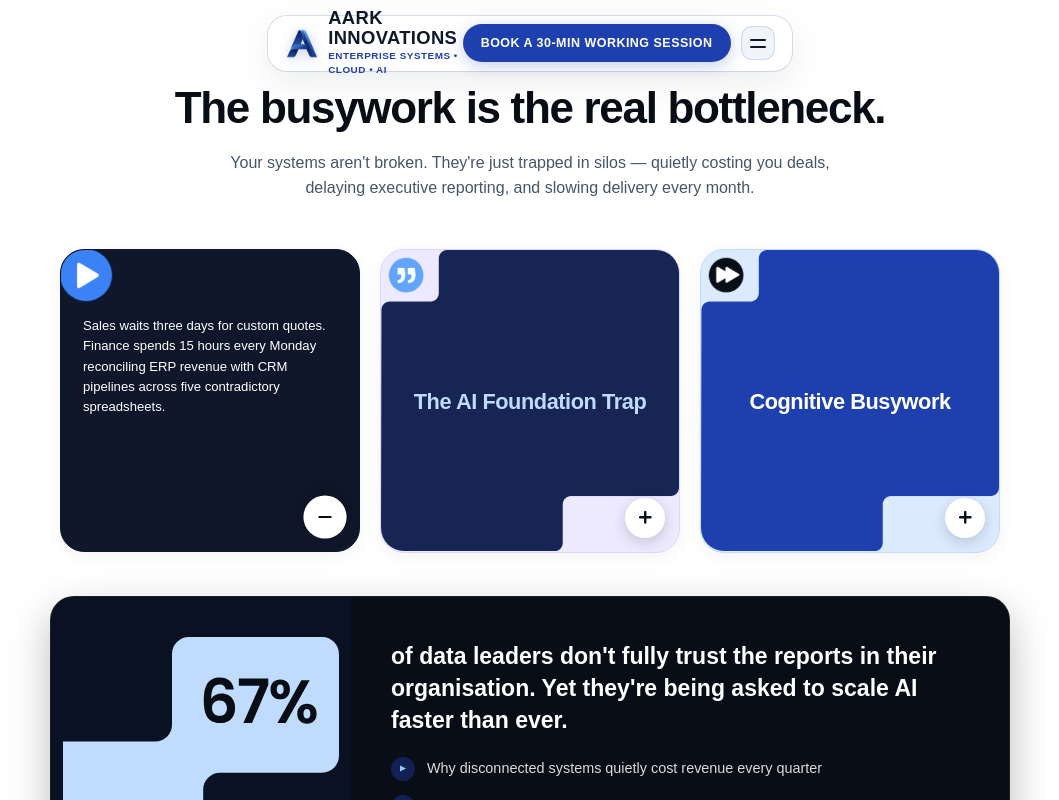
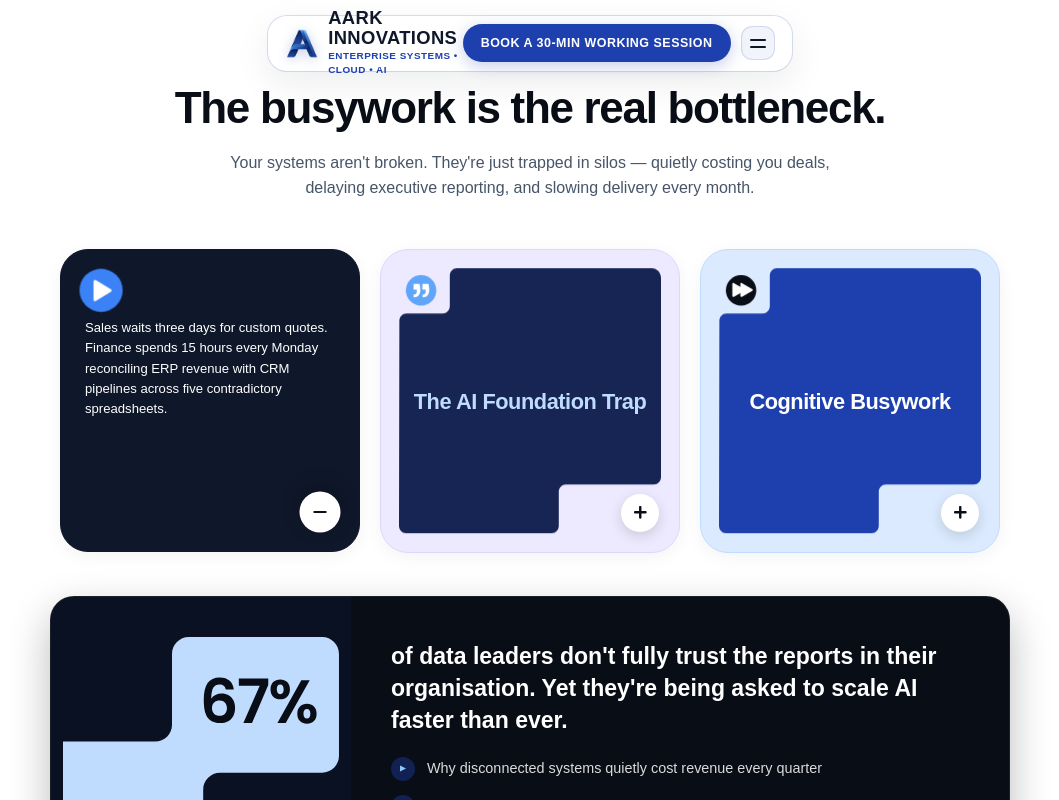
Before and after one commit to PravinG0/Aark-Innovations, a plain HTML site: page index.html in a window 1280 px wide. Both pictures are taken after a click on the button 320 px from the left and 3974 px from the top of the page. Shown: the part 3556-4356 px from the top of the page, without its empty margins (110-1169 px from the left). Drawn offline with Linux system fonts and the light colour scheme.

Commit message:
Refine Section 06: add 18px tray spacing around dark silhouette and apply smooth 0.75s cinematic hover animation

```diff
--- a/styles.css
+++ b/styles.css
@@ -2736,22 +2736,24 @@ button {
   margin-bottom: 44px;
 }
 
-/* Compact Zoom Card Component */
+/* Compact Zoom Card Component - Outer Rounded Squircle Tray */
 .fwrd-zoom-card {
   position: relative;
   width: 100%;
   max-width: 300px;
   aspect-ratio: 267 / 270;
-  border-radius: 24px;
+  border-radius: 28px;
   overflow: hidden;
   cursor: pointer;
-  padding: 20px;
   display: flex;
   align-items: center;
   justify-content: center;
   box-shadow: 0 4px 18px rgba(9, 13, 22, 0.05);
   transform: translateZ(0);
-  transition: transform 0.35s cubic-bezier(0.16, 1, 0.3, 1), box-shadow 0.35s cubic-bezier(0.16, 1, 0.3, 1), background-color 0.4s ease, border-color 0.4s ease;
+  transition: transform 0.4s cubic-bezier(0.16, 1, 0.3, 1),
+              box-shadow 0.4s cubic-bezier(0.16, 1, 0.3, 1),
+              background-color 0.75s cubic-bezier(0.25, 1, 0.3, 1),
+              border-color 0.75s cubic-bezier(0.25, 1, 0.3, 1);
   user-select: none;
 }
 
@@ -2778,8 +2780,7 @@ button {
 
 /* ==========================================================================
    FULL BOX COVERAGE ON HOVER & ACTIVE
-   Outer container background-color transitions smoothly to match the dark silhouette,
-   guaranteeing 100% solid seamless coverage with zero light margins bleeding through!
+   Outer container background-color transitions smoothly over 0.75s to match the silhouette
    ========================================================================== */
 .fwrd-zoom-card--purple:hover,
 .fwrd-zoom-card--purple.is-active {
@@ -2799,12 +2800,17 @@ button {
   border-color: #1e40af !important;
 }
 
-/* Background Notched Silhouette SVG */
+/* ==========================================================================
+   1. SPACING AROUND DARK BACKGROUND (FRAMED TRAY EFFECT)
+   The dark silhouette art is inset by 18px from all sides, creating an even,
+   generous light-colored squircle tray border all around it (1:1 with reference).
+   On hover, the path scales by 4.5, smoothly expanding to completely fill the box.
+   ========================================================================== */
 .fwrd-zoom-card__art {
   position: absolute;
-  inset: 0;
-  width: 100%;
-  height: 100%;
+  inset: 18px;
+  width: calc(100% - 36px);
+  height: calc(100% - 36px);
   z-index: 1;
   pointer-events: none;
 }
@@ -2816,38 +2822,36 @@ button {
   overflow: visible;
 }
 
-/* Silhouette Vector & Icon Transitions (Ataccama Physics) */
+/* ==========================================================================
+   2. SMOOTH, CINEMATIC HOVER ANIMATION (0.75s LUXURY EASING)
+   Slowing down transitions from abrupt 0.3s/0.5s to 0.75s cubic-bezier(0.25, 1, 0.3, 1)
+   ========================================================================== */
 .fwrd-zoom-card .fwrd-background path {
-  transition: transform 0.5s cubic-bezier(0.68, -0.55, 0.27, 1.4);
+  transition: transform 0.75s cubic-bezier(0.25, 1, 0.3, 1);
   transform-box: view-box;
   transform-origin: 133.5px 135px;
   will-change: transform;
 }
 
 .fwrd-zoom-card .fwrd-icon {
-  transition: transform 0.5s cubic-bezier(0.68, -0.55, 0.27, 1.4);
+  transition: transform 0.75s cubic-bezier(0.25, 1, 0.3, 1);
   transform-box: view-box;
   transform-origin: 22.5px 22.5px;
   will-change: transform;
 }
 
-/* ==========================================================================
-   HOVER & ACTIVE MICRO-INTERACTIONS
-   - Silhouette scales up by 3.5, completely covering the box
-   - Play/Badge icon in top-left scales up by 1.5, popping cleanly on dark
-   - Title fades out, description fades in with perfect margins
-   ========================================================================== */
+/* On Hover / Active: Silhouette expands smoothly to fill card, icon scales up gracefully */
 .fwrd-zoom-card:hover .fwrd-background path,
 .fwrd-zoom-card.is-active .fwrd-background path {
-  transform: scale(3.5);
+  transform: scale(4.5);
 }
 
 .fwrd-zoom-card:hover .fwrd-icon,
 .fwrd-zoom-card.is-active .fwrd-icon {
-  transform: scale(1.5);
-}
-
-/* Card Title Layer (Default visible) */
+  transform: scale(1.42);
+}
+
+/* Card Title Layer (Default visible, fades out smoothly on hover) */
 .fwrd-zoom-card__title-layer {
   position: absolute;
   inset: 0;
@@ -2856,8 +2860,8 @@ button {
   align-items: center;
   justify-content: center;
   text-align: center;
-  padding: 24px 20px;
-  transition: opacity 0.3s ease-in-out, transform 0.3s ease-in-out;
+  padding: 32px 28px;
+  transition: opacity 0.4s ease-out, transform 0.4s ease-out;
 }
 
 .fwrd-zoom-card__title {
@@ -2887,18 +2891,18 @@ button {
   pointer-events: none;
 }
 
-/* Card Body / Description Layer (Default hidden) */
+/* Card Body / Description Layer (Fades in with elegant choreographic delay) */
 .fwrd-zoom-card__text-layer {
   position: absolute;
   inset: 0;
   z-index: 2;
   display: flex;
   align-items: flex-start;
-  padding: 66px 22px 34px;
+  padding: 68px 24px 34px;
   opacity: 0;
   transform: translateY(8px);
   pointer-events: none;
-  transition: opacity 0.3s ease-in-out, transform 0.3s ease-in-out;
+  transition: opacity 0.55s ease-out 0.18s, transform 0.55s ease-out 0.18s;
 }
 
 .fwrd-zoom-card__desc {
@@ -2924,29 +2928,29 @@ button {
 
 /* ==========================================================================
    FLOATING CORNER TOGGLE BUTTON (1:1 Ataccama Match)
-   Pure white floating circle, borderless, with crisp dark minus line
+   Positioned inside the tray spacing (bottom: 20px, right: 20px)
    ========================================================================== */
 .fwrd-zoom-card__toggle {
   position: absolute;
-  bottom: 14px;
-  right: 14px;
+  bottom: 20px;
+  right: 20px;
   z-index: 3;
-  width: 40px;
-  height: 40px;
+  width: 38px;
+  height: 38px;
   border-radius: 50%;
   background: #ffffff !important;
   border: none !important;
   display: flex;
   align-items: center;
   justify-content: center;
-  box-shadow: 0 4px 14px rgba(0, 0, 0, 0.16) !important;
-  transition: transform 0.35s cubic-bezier(0.34, 1.56, 0.64, 1), box-shadow 0.25s ease;
+  box-shadow: 0 4px 14px rgba(0, 0, 0, 0.14) !important;
+  transition: transform 0.6s cubic-bezier(0.34, 1.56, 0.64, 1), box-shadow 0.3s ease;
   cursor: pointer;
 }
 
 .fwrd-zoom-card__toggle-plus,
 .fwrd-zoom-card__toggle-minus {
-  transition: transform 0.3s ease, opacity 0.2s ease;
+  transition: transform 0.3s ease, opacity 0.25s ease;
 }
 
 .fwrd-zoom-card__toggle-minus {
@@ -2967,7 +2971,7 @@ button {
 .fwrd-zoom-card.is-active .fwrd-zoom-card__toggle {
   transform: rotate(180deg) scale(1.08);
   background: #ffffff !important;
-  box-shadow: 0 6px 18px rgba(0, 0, 0, 0.24) !important;
+  box-shadow: 0 6px 18px rgba(0, 0, 0, 0.22) !important;
 }
 
 .fwrd-zoom-card__toggle-plus path,
```
